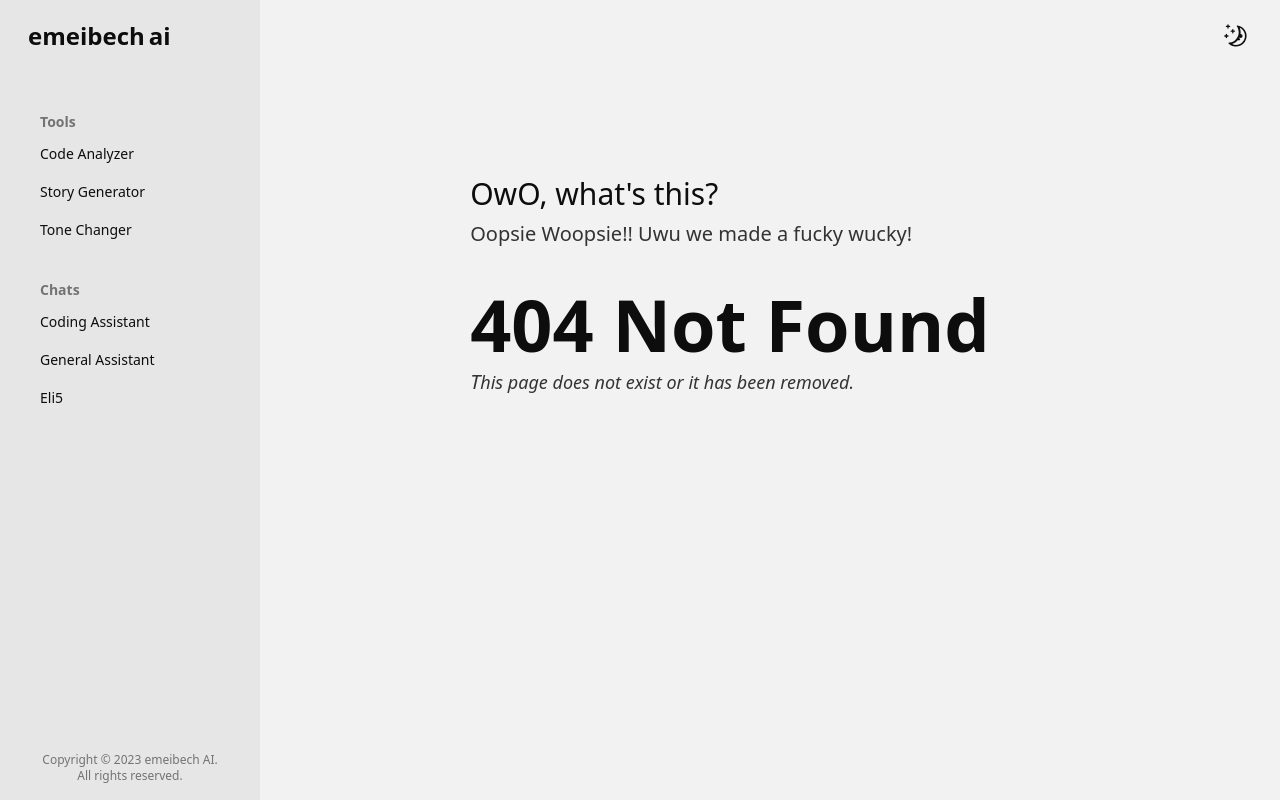
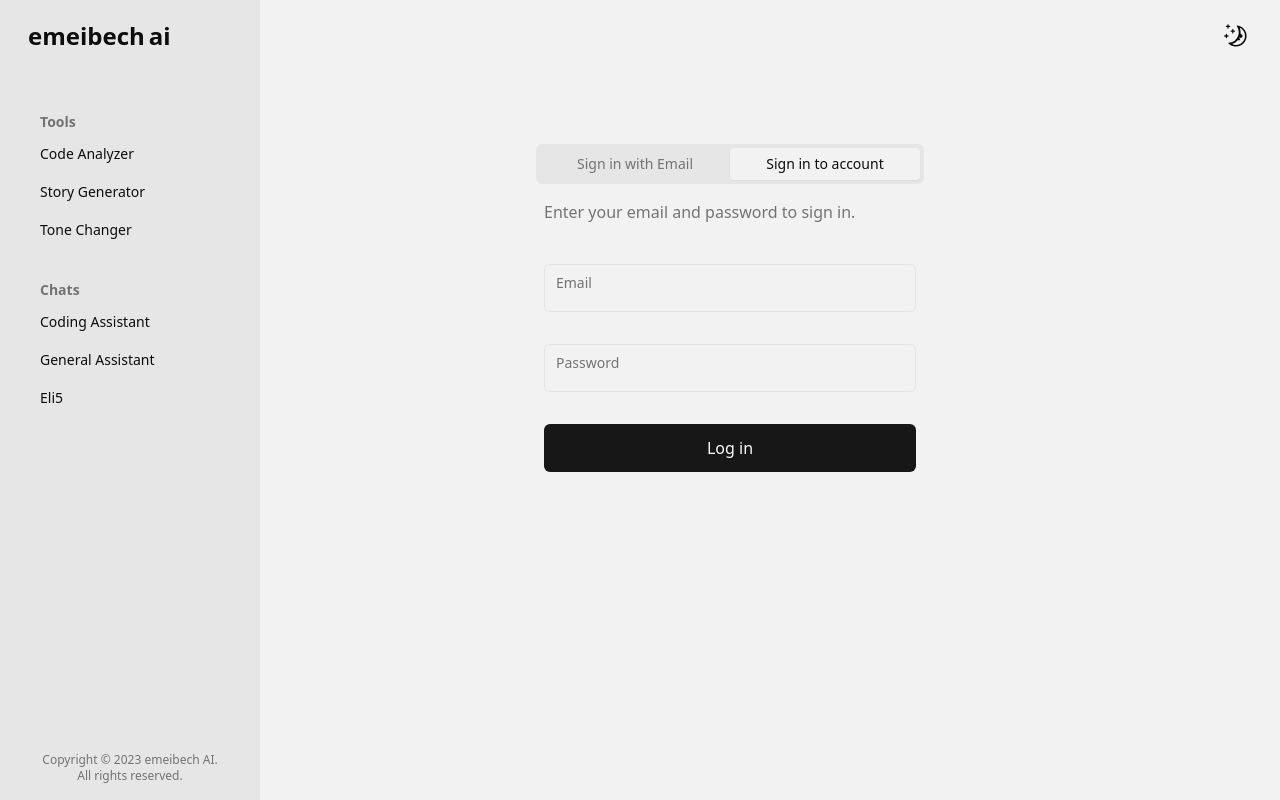
Before and after one commit to emeibech/ai-tools, a React (Vite) app: page /login in a window 1280 px wide. Built offline with nearby package versions, Linux system fonts and the light colour scheme.

Commit message:
Add new routes to Router

```diff
--- a/src/routes/Router.tsx
+++ b/src/routes/Router.tsx
@@ -3,6 +3,8 @@ import App from '@/app/App';
 import ErrorPage from './ErrorPage';
 import { lazy, Suspense } from 'react';
 import Fallback from './Fallback';
+import Login from './login/Login';
+import Signup from './signup/Signup';
 
 export default function Router() {
   const Home = lazy(() => import('./home/Home'));
@@ -80,6 +82,23 @@ export default function Router() {
             </Suspense>
           ),
         },
+        {
+          path: 'login',
+          element: (
+            <Suspense fallback={<Fallback />}>
+              <Login />
+            </Suspense>
+          ),
+        },
+
+        {
+          path: 'signup',
+          element: (
+            <Suspense fallback={<Fallback />}>
+              <Signup />
+            </Suspense>
+          ),
+        },
       ],
     },
   ]);
```
